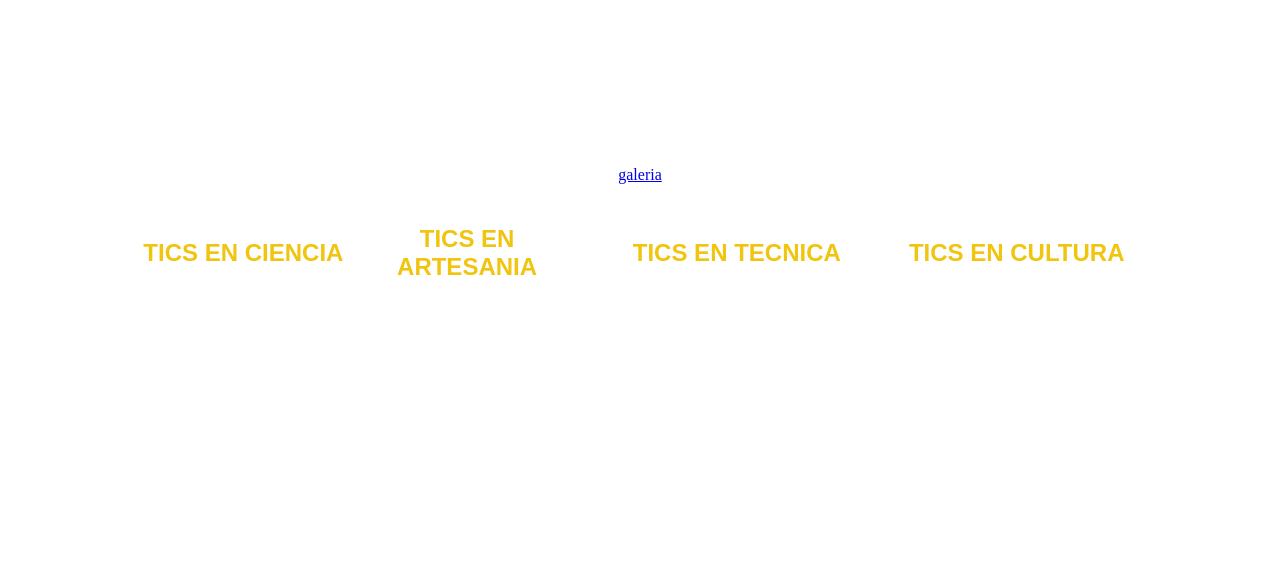
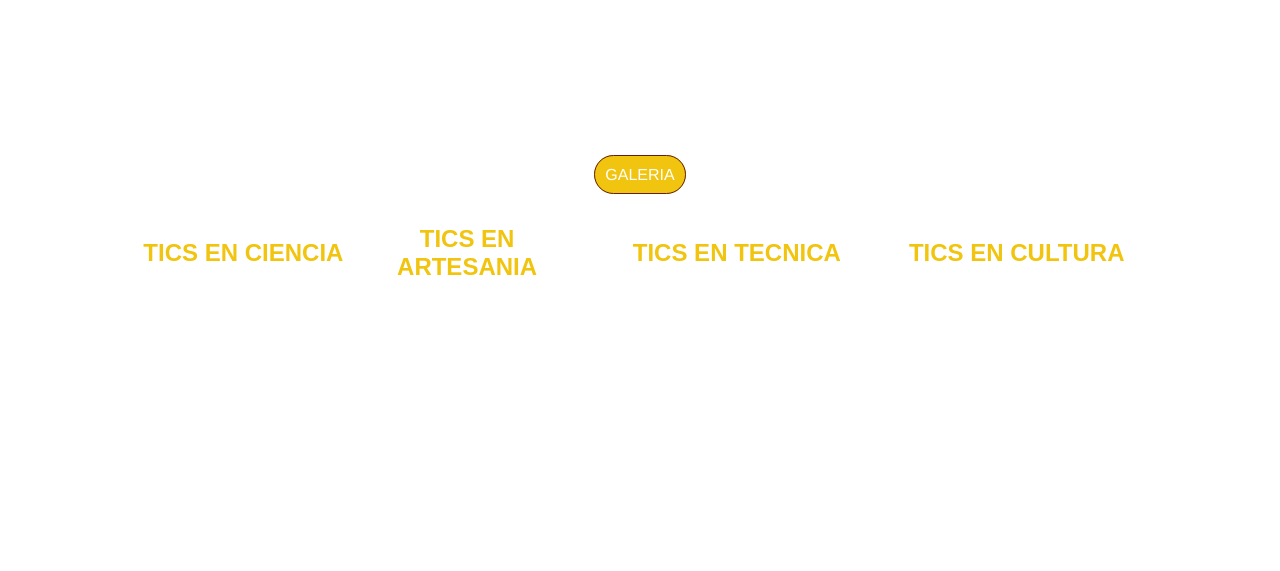
Before and after one commit to JosVelazquez/Practica-Galeria, a plain HTML site: page index.html in a window 1280 px wide. Shown: the top 571 px of the page. Drawn offline with Linux system fonts and the light colour scheme.

Commit message:
Update index.html
Modificacion del css

```diff
--- a/index.html
+++ b/index.html
@@ -2,7 +2,7 @@
 <html>
 
 <head>
-   <link rel="stylesheet" type="text/css" href="css/estilo.css">
+   <link rel="stylesheet" type="text/css" href="css/style.css">
 </head>
 <body>
    <div class="capa"></div>
```
